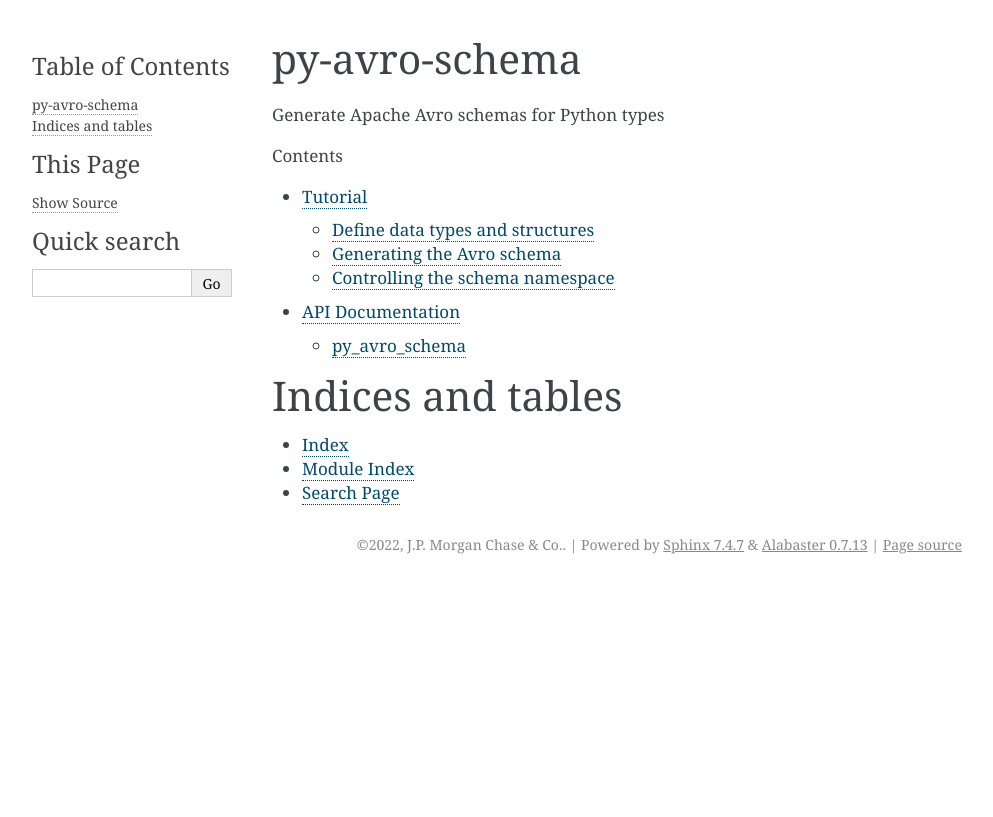
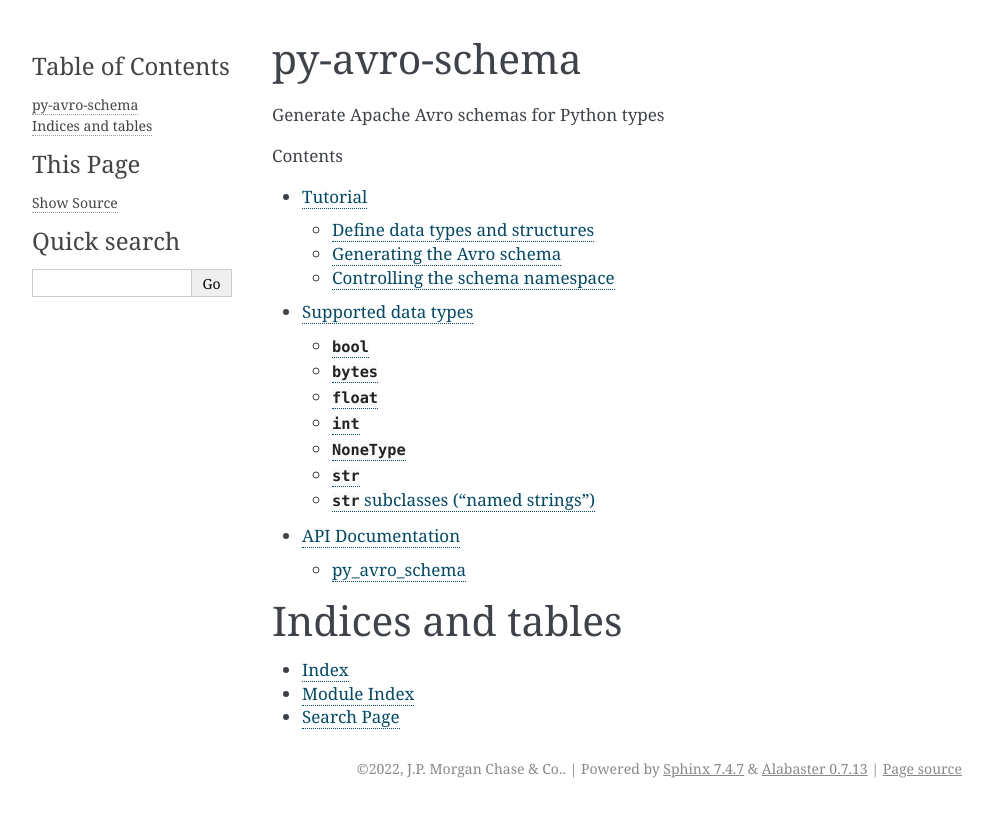
Before and after one commit to jpmorganchase/py-avro-schema, a Sphinx documentation site: the page built from docs/index.rst, in a window 1280 px wide. Shown: the top 817 px of the page, without its empty margins (148-1141 px from the left). Built offline with Sphinx 7.4.7, drawn with Linux system fonts in a browser that asks for light colours; some of the changed lines change nothing that is shown.

Commit message:
Document primitive type support

```diff
--- a/docs/index.rst
+++ b/docs/index.rst
@@ -18,6 +18,7 @@
    :caption: Contents
 
    tutorial
+   types
    modules
 
 
--- /dev/null
+++ b/docs/types.rst
@@ -0,0 +1,84 @@
+..
+   Copyright 2022 J.P. Morgan Chase & Co.
+
+   Licensed under the Apache License, Version 2.0 (the "License"); you may not use this file except in compliance with the License.
+   You may obtain a copy of the License at http://www.apache.org/licenses/LICENSE-2.0
+
+   Unless required by applicable law or agreed to in writing, software distributed under the License is distributed on an "AS IS" BASIS, WITHOUT WARRANTIES OR CONDITIONS OF ANY KIND, either express or implied.
+   See the License for the specific language governing permissions and limitations under the License.
+
+
+Supported data types
+====================
+
+**py-avro-schema** supports the following Python types:
+
+
+:class:`bool`
+-------------
+
+Avro schema: ``boolean``
+
+
+:class:`bytes`
+--------------
+
+Avro schema: ``bytes``
+
+
+:class:`float`
+--------------
+
+Avro schema: ``double``
+
+To output as the 32-bit Avro schema ``float`` instead, use :attr:`py_avro_schema.Option.FLOAT_32`.
+
+
+:class:`int`
+------------
+
+Avro schema: ``long``
+
+To output as the 32-bit Avro schema ``int`` instead, use :attr:`py_avro_schema.Option.INT_32`.
+
+
+:class:`NoneType`
+-----------------
+
+Avro schema: ``null``
+
+This schema is typically used as a "unioned" type where the default value is ``None``.
+
+
+:class:`str`
+------------
+
+Avro schema: ``string``
+
+
+:class:`str` subclasses ("named strings")
+-----------------------------------------
+
+Avro schema: ``string``
+
+Python classes inheriting from :class:`str` are converted to Avro ``string`` schemas to support serialization of any arbitrary Python types "as a string value".
+
+Primarily to support *deserialization* of Avro data, a custom property ``namedString`` is added and populated as the schema's namespace followed by the class name.
+The custom property is used here since the Avro ``string`` schema is not a "named" schema.
+**py-avro-schema** schema uses the same namespace logic as with real named Avro schemas.
+
+Example::
+
+   # file shipping/models.py
+
+   class PortName(str):
+        ...
+
+Outputs as:
+
+.. code-block:: json
+
+   {
+     "type": "string",
+     "namedString": "shipping.PortName"
+   }
```
